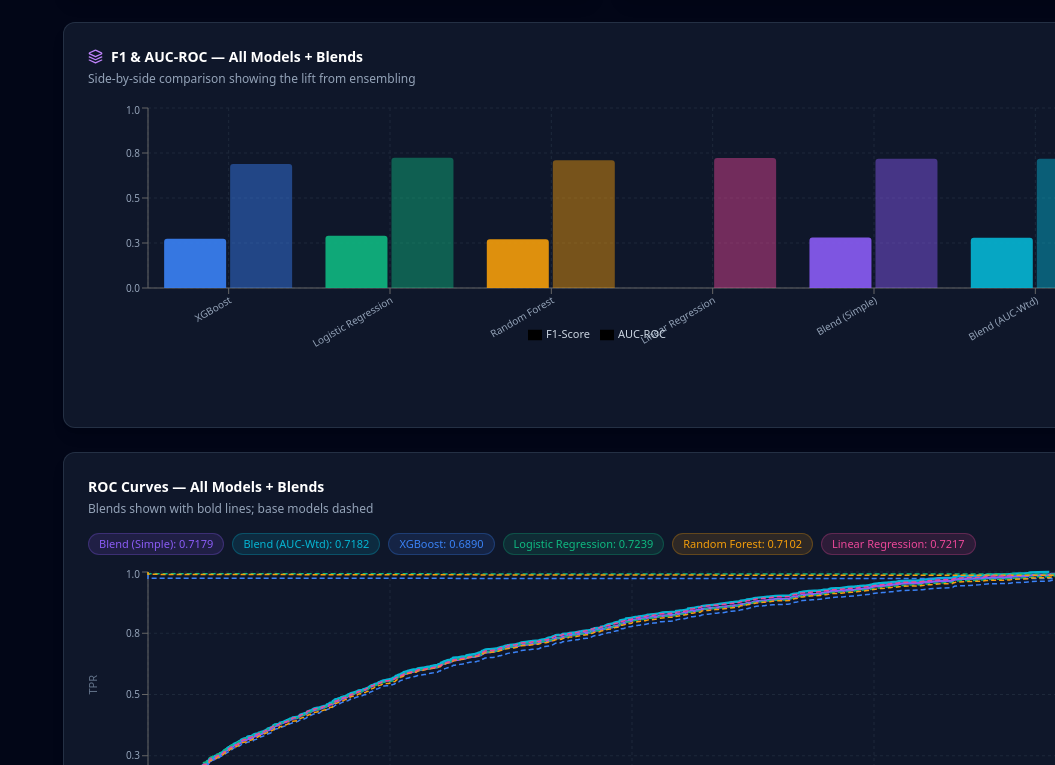
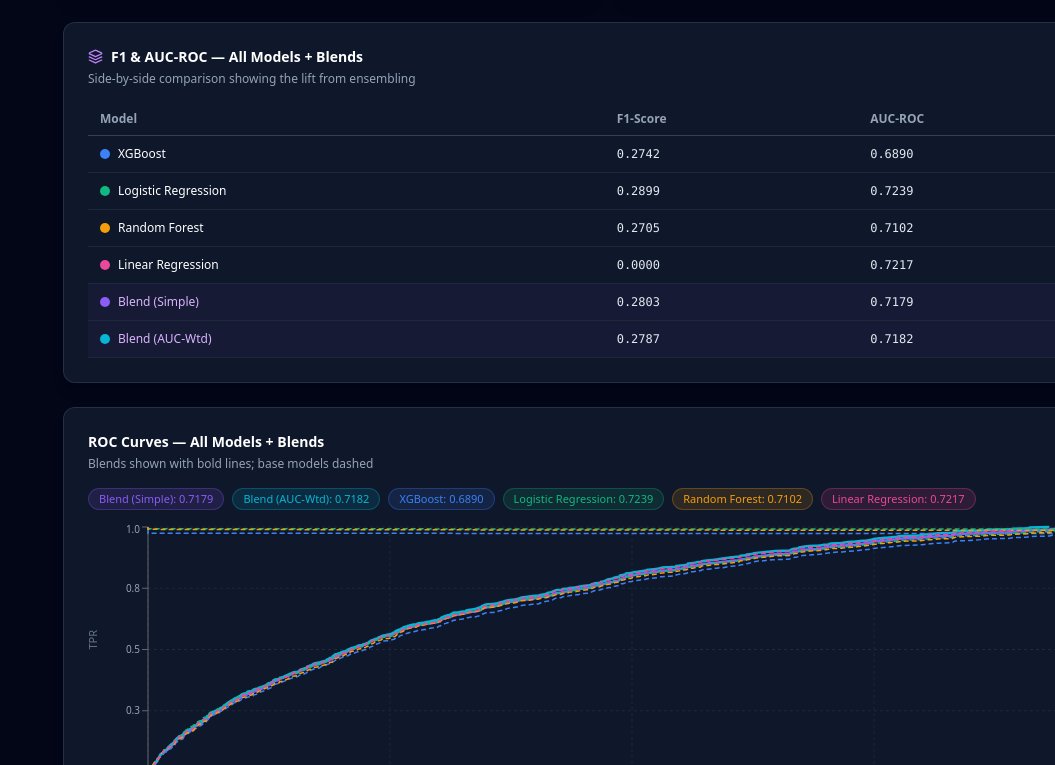
Before and after one commit to michaelnmadani/KaggleCustChurn, a React (Vite) app: page / in a window 1280 px wide. Shown: the part 4815-5580 px from the top of the page, without its empty margins (225-1280 px from the left). Built offline with nearby package versions, Linux system fonts and the light colour scheme.

Commit message:
Replace F1 & AUC-ROC bar chart with table in BlendSection
https://claude.ai/code/session_01BB3QxLUwozw7qawErUUVkE

```diff
--- a/src/components/BlendSection.jsx
+++ b/src/components/BlendSection.jsx
@@ -1,7 +1,7 @@
 import React, { useState } from 'react'
 import {
-  BarChart, Bar, XAxis, YAxis, CartesianGrid, Tooltip,
-  LineChart, Line, ResponsiveContainer, Legend, Cell,
+  XAxis, YAxis, CartesianGrid, Tooltip,
+  LineChart, Line, ResponsiveContainer, Legend,
 } from 'recharts'
 import { Layers, Scale, TrendingUp, Info } from 'lucide-react'
 
@@ -19,19 +19,6 @@ const VARIANT_COLORS = {
 
 const BASE_COLORS = ['#3b82f6', '#10b981', '#f59e0b', '#ec4899']
 
-const MetricTooltip = ({ active, payload, label }) => {
-  if (!active || !payload?.length) return null
-  return (
-    <div className="bg-slate-800 border border-slate-600 rounded-lg px-3 py-2 text-xs shadow-xl">
-      <p className="text-slate-200 font-semibold mb-1">{label}</p>
-      {payload.map(p => (
-        <p key={p.name} style={{ color: p.fill || p.stroke }}>
-          {p.name}: {typeof p.value === 'number' ? (p.value > 1 ? p.value.toFixed(1) + '%' : p.value.toFixed(4)) : p.value}
-        </p>
-      ))}
-    </div>
-  )
-}
 
 function WeightTable({ weights, color }) {
   return (
@@ -193,39 +180,44 @@ export default function BlendSection({ data }) {
         </div>
       </div>
 
-      {/* F1 & AUC lift chart */}
+      {/* F1 & AUC lift table */}
       <div className="card mb-6">
         <div className="flex items-center gap-2 mb-1">
           <Layers size={15} className="text-purple-400" />
           <span className="text-sm font-semibold text-white">F1 &amp; AUC-ROC — All Models + Blends</span>
         </div>
         <p className="text-xs text-slate-400 mb-4">Side-by-side comparison showing the lift from ensembling</p>
-        <ResponsiveContainer width="100%" height={300}>
-          <BarChart data={liftData} margin={{ top: 5, right: 10, left: 0, bottom: 60 }}>
-            <CartesianGrid strokeDasharray="3 3" stroke="#1e293b" />
-            <XAxis
-              dataKey="name"
-              tick={{ fill: '#94a3b8', fontSize: 10 }}
-              angle={-30} textAnchor="end"
-              interval={0}
-            />
-            <YAxis
-              domain={[0, 1]} tick={{ fill: '#94a3b8', fontSize: 10 }}
-              tickFormatter={v => v.toFixed(1)}
-            />
-            <Tooltip content={<MetricTooltip />} />
-            <Legend
-              wrapperStyle={{ fontSize: 11, paddingTop: 8 }}
-              formatter={v => <span style={{ color: '#cbd5e1' }}>{v}</span>}
-            />
-            <Bar dataKey="f1" name="F1-Score" radius={[3, 3, 0, 0]}>
-              {liftData.map((d, i) => <Cell key={i} fill={d.color} fillOpacity={0.9} />)}
-            </Bar>
-            <Bar dataKey="auc" name="AUC-ROC" radius={[3, 3, 0, 0]}>
-              {liftData.map((d, i) => <Cell key={i} fill={d.color} fillOpacity={0.45} />)}
-            </Bar>
-          </BarChart>
-        </ResponsiveContainer>
+        <table className="w-full text-sm">
+          <thead>
+            <tr className="border-b border-slate-700">
+              {['Model', 'F1-Score', 'AUC-ROC'].map(h => (
+                <th key={h} className="px-3 py-2 text-left text-slate-400 font-semibold text-xs">{h}</th>
+              ))}
+            </tr>
+          </thead>
+          <tbody>
+            {liftData.map((d, i) => {
+              const isBlend = d.name.startsWith('Blend')
+              return (
+                <tr
+                  key={i}
+                  className={`border-b border-slate-800 ${isBlend ? 'bg-purple-500/5' : 'hover:bg-slate-800/30'}`}
+                >
+                  <td className="px-3 py-2.5">
+                    <div className="flex items-center gap-2">
+                      <span className="w-2.5 h-2.5 rounded-full shrink-0" style={{ background: d.color }} />
+                      <span className={`font-medium text-xs ${isBlend ? 'text-purple-300' : 'text-white'}`}>
+                        {d.name}
+                      </span>
+                    </div>
+                  </td>
+                  <td className="px-3 py-2.5 font-mono text-xs text-slate-200">{d.f1.toFixed(4)}</td>
+                  <td className="px-3 py-2.5 font-mono text-xs text-slate-200">{d.auc.toFixed(4)}</td>
+                </tr>
+              )
+            })}
+          </tbody>
+        </table>
       </div>
 
       {/* ROC curve including blends */}
```
